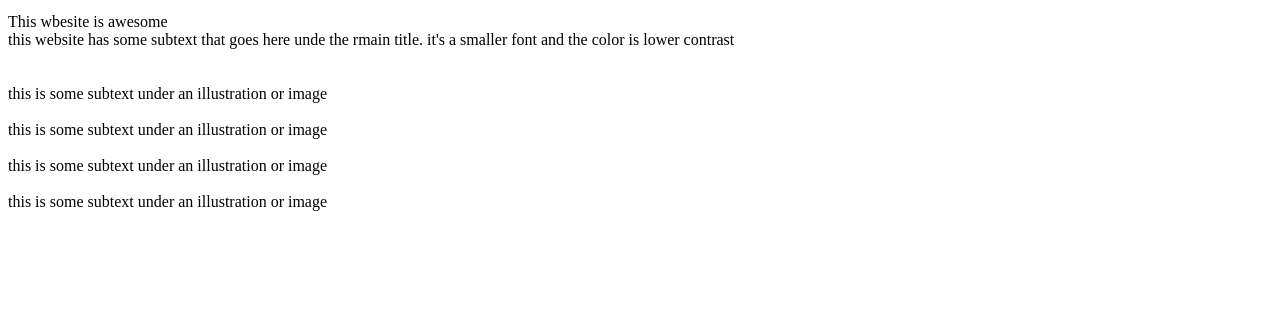
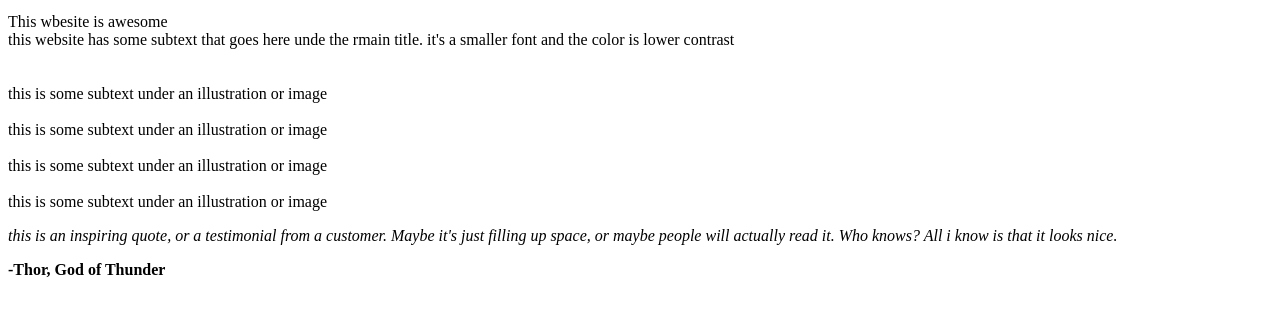
Before and after one commit to Kylemcd2000/landing-page, a plain HTML site: page index.html in a window 1280 px wide. Shown: the part 137-452 px from the top of the page. Drawn offline with Linux system fonts and the light colour scheme.

Commit message:
add section 3

```diff
--- a/index.html
+++ b/index.html
@@ -36,7 +36,13 @@
         <div class="text">this is some subtext under an illustration or image</div>
     </div>
 
-
+    <div class="section-3">
+        <p><em>this is an inspiring quote, or a testimonial from a customer.
+            Maybe it's just filling up space, or maybe people will actually read it.
+            Who knows? All i know is that it looks nice.
+        </em></p>
+        <p><strong>-Thor, God of Thunder</strong></p>
+    </div>
 
 </body>
 </html>
```
